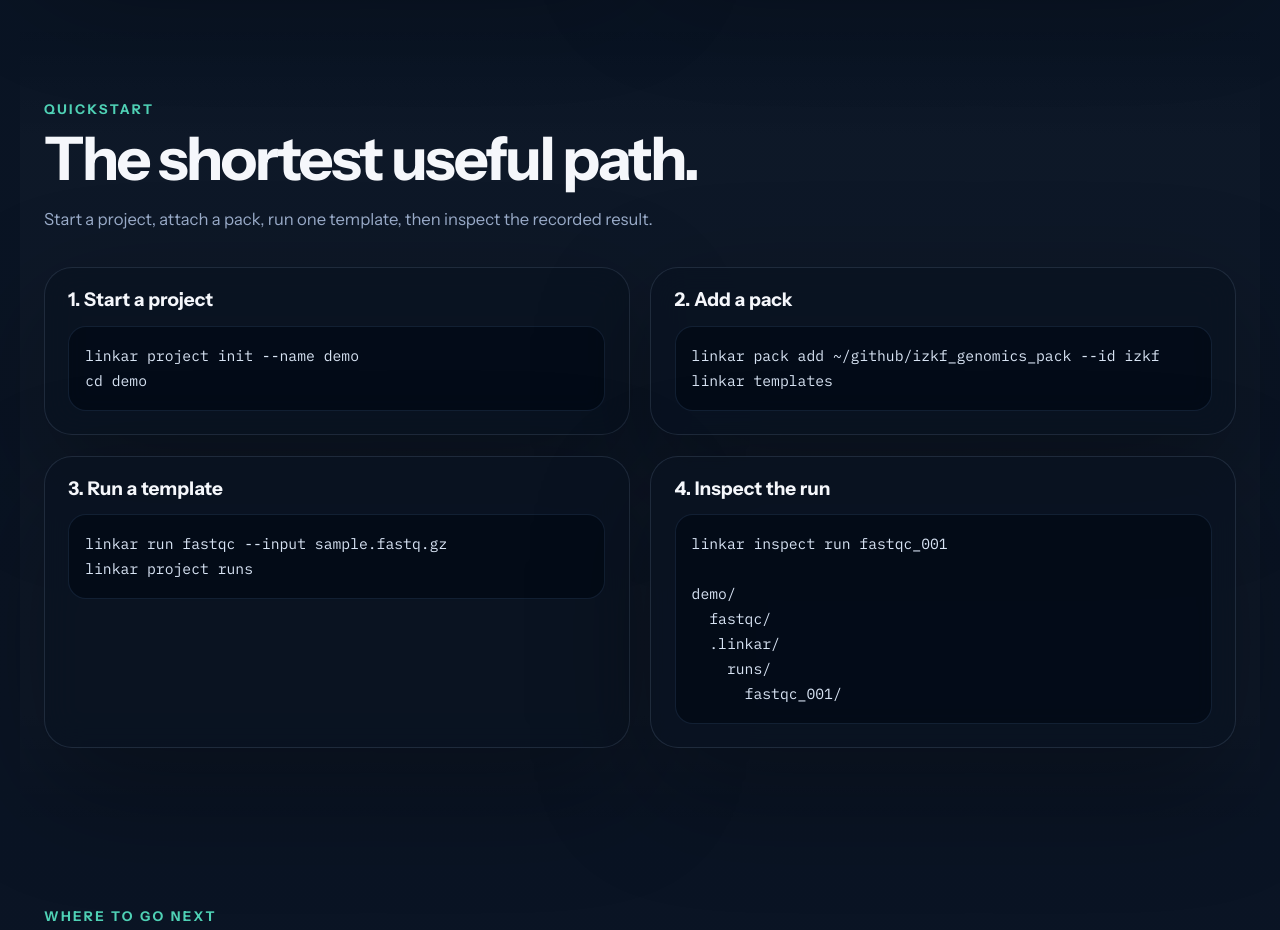
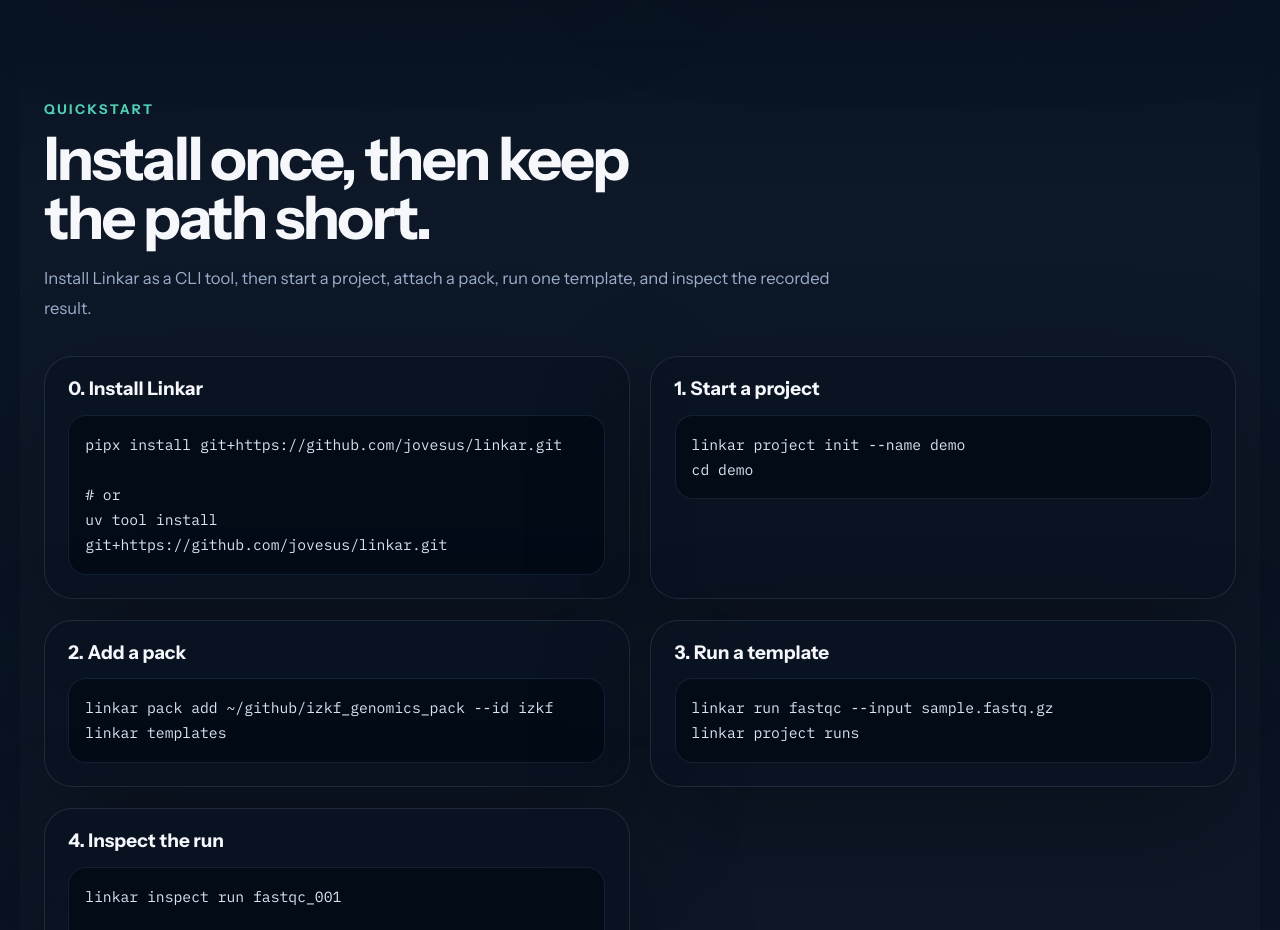
Before and after one commit to chaochungkuo/linkar, an Astro site in the folder website/: page / in a window 1280 px wide. Shown: the part 2580-3510 px from the top of the page. Built offline with nearby package versions, Linux system fonts and the light colour scheme; Astro itself is replaced by a stand-in of ours; code samples lack their colours.

Commit message:
Clarify public install paths

````diff
--- a/website/src/content/tutorials/getting-started.md
+++ b/website/src/content/tutorials/getting-started.md
@@ -4,6 +4,25 @@ description: Create a project, add a pack, run your first template, and inspect
 order: 1
 status: ready
 ---
+
+Install Linkar as a CLI tool first.
+
+Recommended:
+
+```bash
+pipx install git+https://github.com/jovesus/linkar.git
+```
+
+Alternative for `uv` users:
+
+```bash
+uv tool install git+https://github.com/jovesus/linkar.git
+```
+
+These are user-facing install paths. Template-local Pixi environments and editable installs belong
+to template authoring or Linkar repo development, not to normal Linkar usage.
+
+## First run
 
 Start with the shortest useful flow:
 
--- a/website/src/pages/index.astro
+++ b/website/src/pages/index.astro
@@ -104,13 +104,22 @@ GET  /runs/&lcub;run_ref&rcub;/runtime</code></pre>
       <section class="section section-alt">
         <div class="section-heading">
           <p class="eyebrow">Quickstart</p>
-          <h2>The shortest useful path.</h2>
+          <h2>Install once, then keep the path short.</h2>
           <p class="section-copy">
-            Start a project, attach a pack, run one template, then inspect the recorded result.
+            Install Linkar as a CLI tool, then start a project, attach a pack, run one template,
+            and inspect the recorded result.
           </p>
         </div>
 
         <div class="split-grid">
+          <div class="content-card">
+            <h3>0. Install Linkar</h3>
+            <pre><code>pipx install git+https://github.com/jovesus/linkar.git
+
+# or
+uv tool install git+https://github.com/jovesus/linkar.git</code></pre>
+          </div>
+
           <div class="content-card">
             <h3>1. Start a project</h3>
             <pre><code>linkar project init --name demo
````
Also changed, not shown: README.md.
